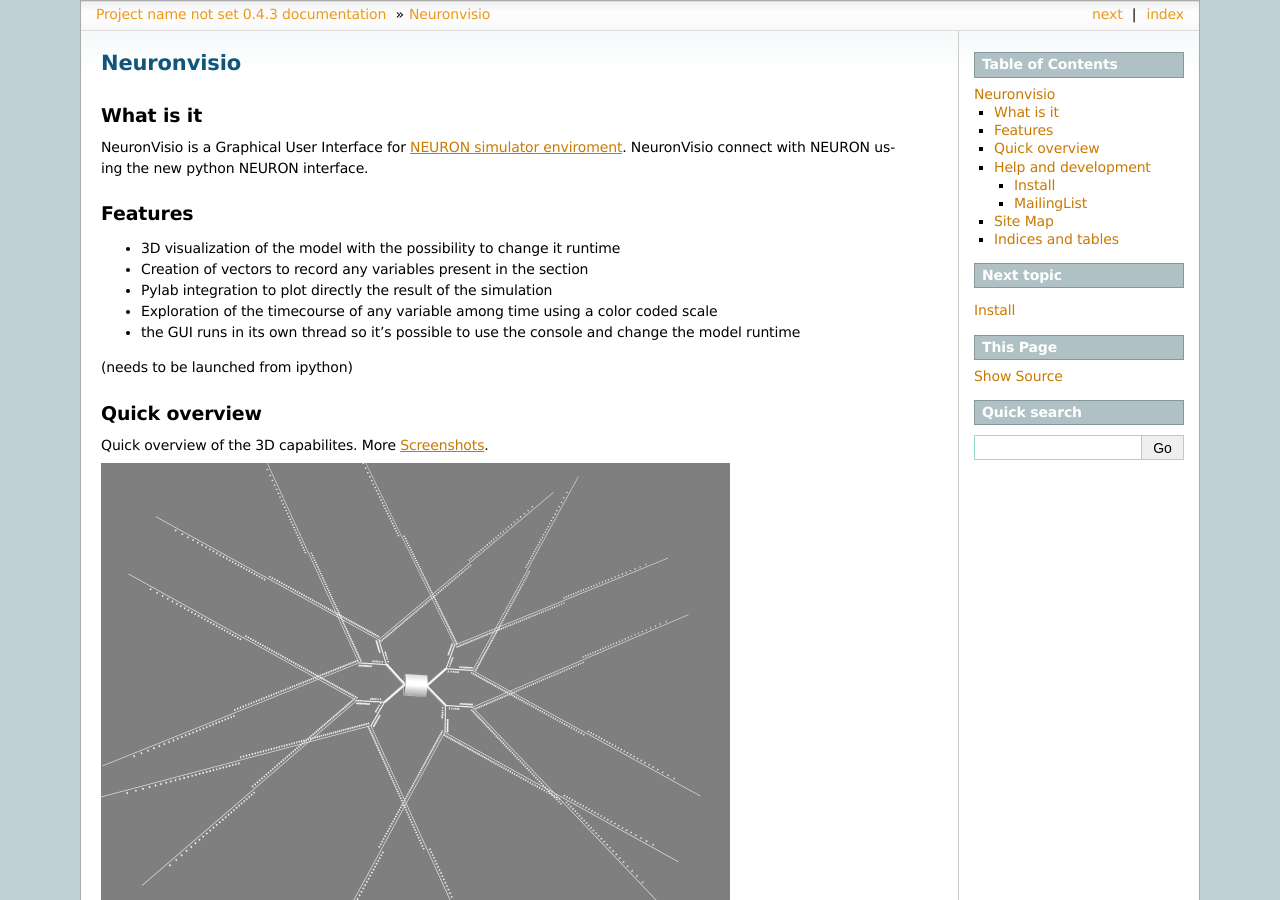
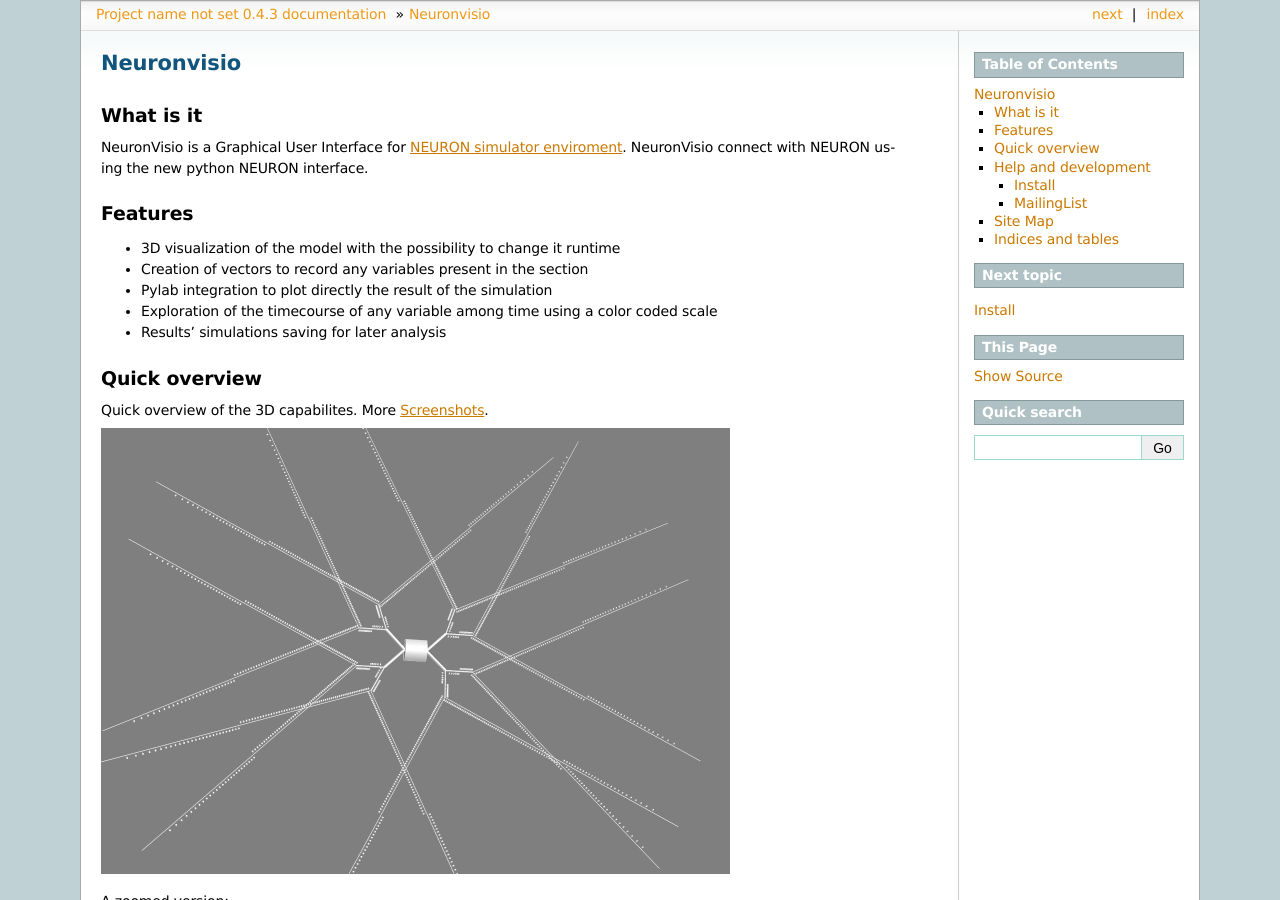
Before and after one commit to mattions/neuronvisio, a Sphinx documentation site: the page built from docs/index.rst, in a window 1280 px wide and 900 px high. Built offline with Sphinx 7.4.7, drawn with Linux system fonts in a browser that asks for light colours; formulas are drawn with MathJax 3; the version number is read from the project's files by our own code.

Commit message:
updating the features

```diff
--- a/docs/index.rst
+++ b/docs/index.rst
@@ -16,8 +16,8 @@ Features
 - Creation of vectors to record any variables present in the section
 - Pylab integration to plot directly the result of the simulation
 - Exploration of the timecourse of any variable among time using a color coded scale
-- the GUI runs in its own thread so it's possible to use the console and change the model runtime
-(needs to be launched from ipython)
+- Results' simulations saving for later analysis
+
 
 
 Quick overview
```
